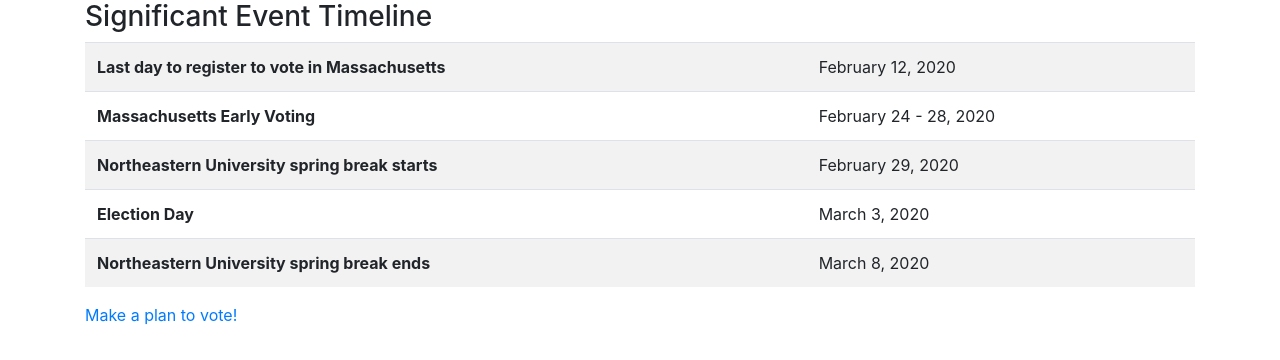
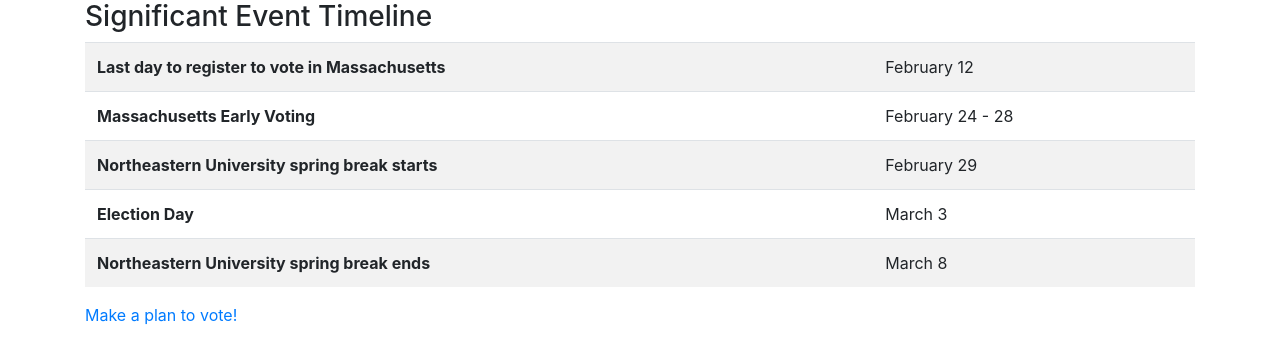
Before and after one commit to nchiappari/huskies4bernie, a website: page plan2vote.html in a window 1280 px wide. Drawn offline with nearby package versions, Linux system fonts and the light colour scheme.

Commit message:
Update plan2vote.html

```diff
--- a/plan2vote.html
+++ b/plan2vote.html
@@ -30,23 +30,23 @@
   <tbody>
     <tr>
       <th scope="row">Last day to register to vote in Massachusetts</th>
-      <td>February 12, 2020</td>
+      <td>February 12</td>
     </tr>
     <tr>
       <th scope="row">Massachusetts Early Voting</th>
-      <td>February 24 - 28, 2020</td>
+      <td>February 24 - 28</td>
     </tr>
     <tr>
       <th scope="row">Northeastern University spring break starts</th>
-      <td>February 29, 2020</td>
+      <td>February 29</td>
     </tr>
     <tr>
       <th scope="row">Election Day</th>
-      <td>March 3, 2020</td>
+      <td>March 3</td>
     </tr>
     <tr>
       <th scope="row">Northeastern University spring break ends</th>
-      <td>March 8, 2020</td>
+      <td>March 8</td>
     </tr>
   </tbody>
 </table>
```
